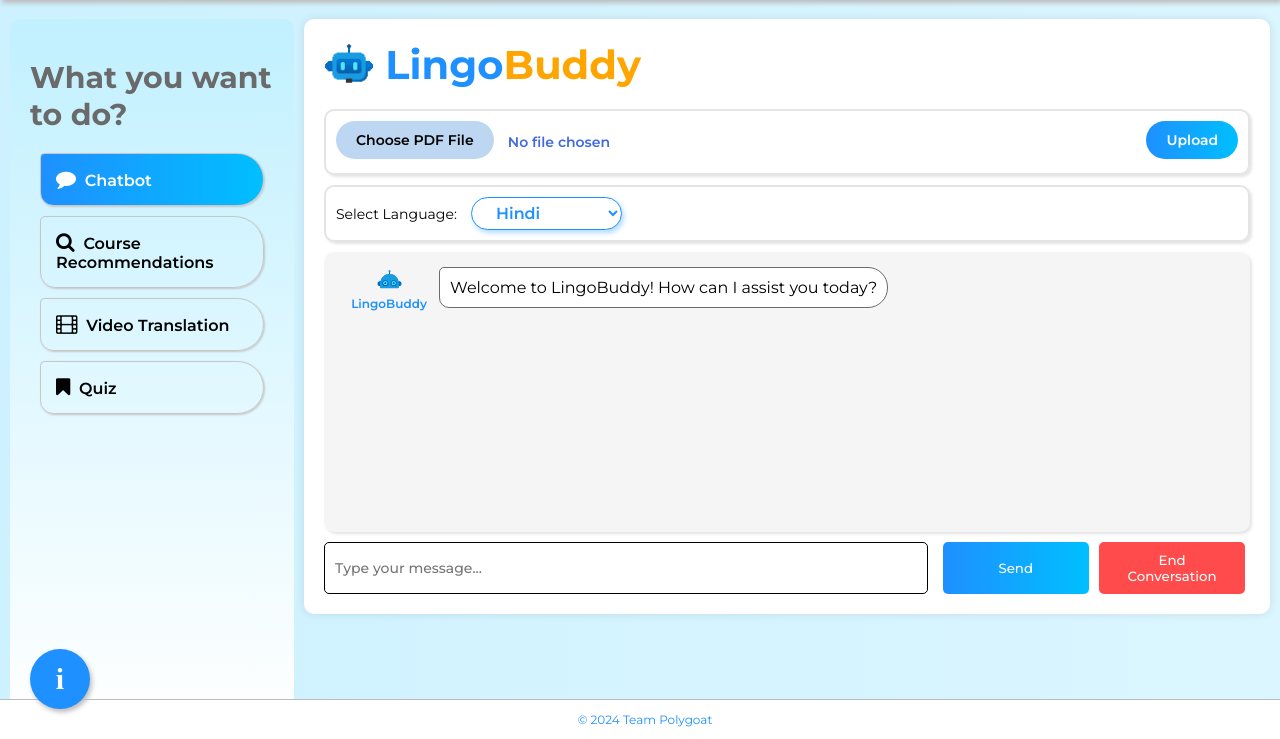
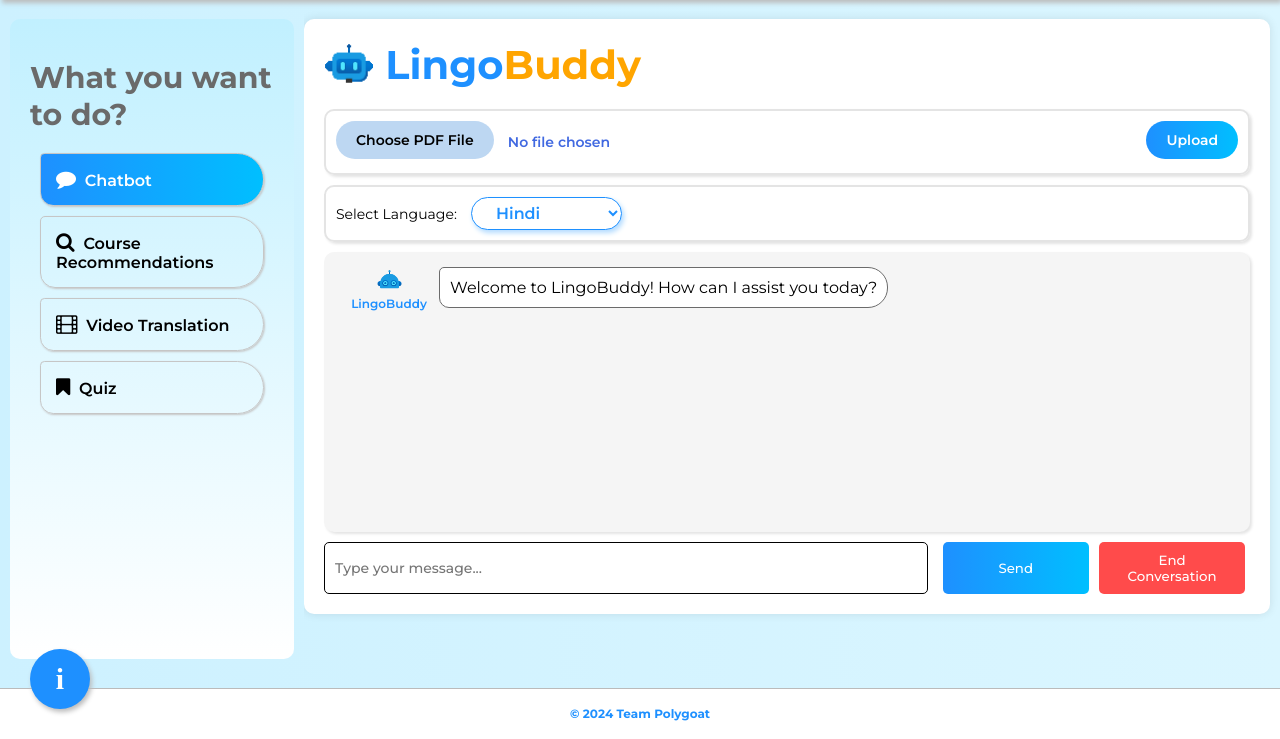
Before and after one commit to Kavisha4/Hack4Change, a Flask app: page / in a window 1280 px wide. Shown: the part 61-800 px from the top of the page. Run offline with Flask 2, Linux system fonts and the light colour scheme.

Commit message:
modify the footer.

```diff
--- a/LingoBuddy/app/static/css/style.css
+++ b/LingoBuddy/app/static/css/style.css
@@ -45,7 +45,7 @@ body {
 
 .main-container {
   margin: 0;
-  margin-top: 70px;
+  margin-top: 60px;
   width: 100%;
   display: flex;
 }
@@ -54,7 +54,9 @@ body {
   flex: 2;
   padding: 20px;
   margin: 10px;
-  height: calc(100vh - 130px);
+  margin-top: 20px;
+  margin-bottom: 20px;
+  height: calc(100vh - 200px);
   background: linear-gradient(180deg, rgb(193, 240, 255) 0%, white 100%);
   border-radius: 10px;
 }
@@ -86,8 +88,20 @@ body {
 }
 
 .container {
-  height: calc(100vh - 70px);
+  height: calc(100vh - 110px);
+  overflow-y: scroll;
   flex: 8;
+}
+
+/* Hide scrollbar for Chrome, Safari and Opera */
+.container::-webkit-scrollbar {
+  display: none;
+}
+
+/* Hide scrollbar for IE, Edge and Firefox */
+.container {
+  -ms-overflow-style: none; /* IE and Edge */
+  scrollbar-width: none; /* Firefox */
 }
 
 .chat-container {
@@ -96,7 +110,8 @@ body {
   box-shadow: 0 0 10px rgba(0, 0, 0, 0.1);
   width: calc(99% - 40px);
   margin-left: 0;
-  margin-top: 10px;
+  margin-bottom: 20px;
+  margin-top: 20px;
   padding: 20px;
 }
 
@@ -413,3 +428,17 @@ body {
   border: 1px solid rgb(179, 179, 179);
   box-shadow: 2px 3px 5px rgb(187, 187, 187);
 }
+
+.footer {
+  border-top: 1px solid rgb(187, 187, 187);
+  background-color: white;
+  text-align: center;
+  position: fixed;
+  bottom: 0;
+  width: 100%;
+  height: 50px;
+  line-height: 50px;
+  font-size: 12px;
+  font-weight: bold;
+  color: dodgerblue;
+}
--- a/LingoBuddy/app/templates/index.html
+++ b/LingoBuddy/app/templates/index.html
@@ -50,8 +50,8 @@
           >&nbsp;&nbsp;Chatbot
         </div>
         <div class="sidebar-option" onclick="showTab(this, 'tab-analysis')">
-          <i class="fa fa-search" style="font-size: 20px"></i
-          >&nbsp;&nbsp;Course Recommendations
+          <i class="fa fa-search" style="font-size: 20px"></i>&nbsp;&nbsp;Course
+          Recommendations
         </div>
         <div class="sidebar-option" onclick="showTab(this, 'tab-translator')">
           <i class="fa fa-film" style="font-size: 20px"></i>&nbsp;&nbsp;Video
@@ -217,7 +217,8 @@
             </video>
             <h3>Translated Text</h3>
             <p id="translated-text"></p>
-            <a id="download-transcription"
+            <a
+              id="download-transcription"
               href="/static/transcription/transcription.txt"
               download
               style="
@@ -235,7 +236,8 @@
                 transition: background-color 0.3s ease;
               "
               onmouseover="this.style.backgroundColor='rgb(160, 200, 240)';"
-   onmouseout="this.style.backgroundColor='rgb(189, 215, 242)';">
+              onmouseout="this.style.backgroundColor='rgb(189, 215, 242)';"
+            >
               Download Transcription
             </a>
           </div>
@@ -468,18 +470,6 @@
       }
     </style>
 
-
-<footer style="
-border-top: 1px solid rgb(187, 187, 187);
-background-color: white;
-text-align: center;
-position: fixed;
-bottom: 0;
-width: 100%;
-font-size: 12px;
-color: dodgerblue;
-">
-<p style="margin-left: 10px">&copy; 2024 Team Polygoat</p>
-</footer>
+    <div class="footer">&copy; 2024 Team Polygoat</div>
   </body>
 </html>
```
Lines whose indentation alone changed are shown as unchanged.
